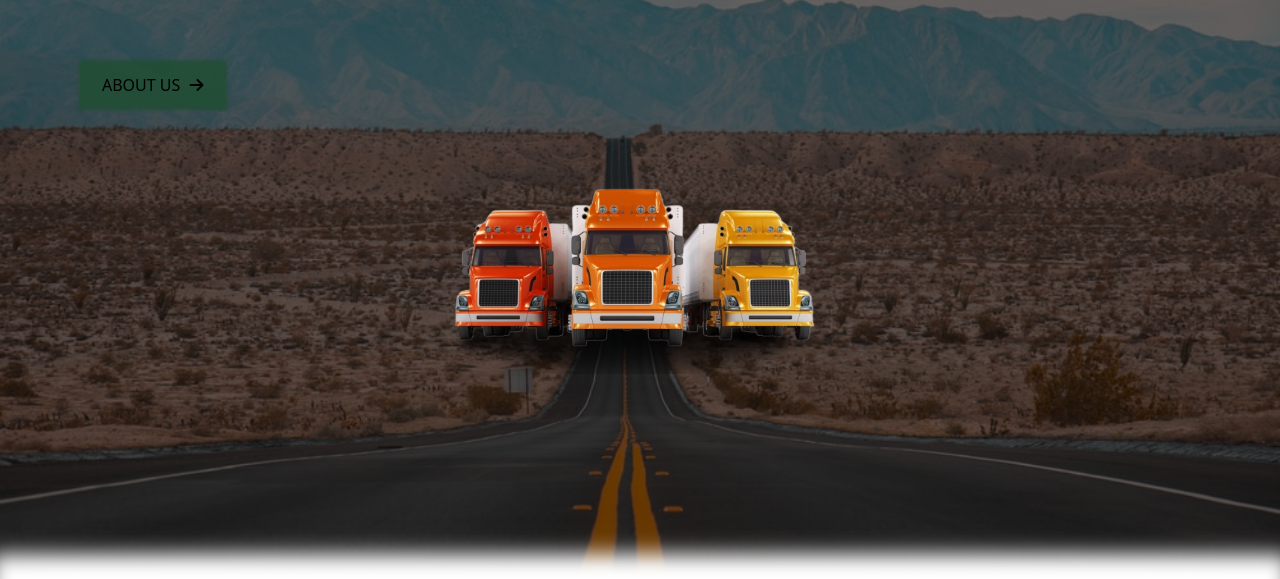
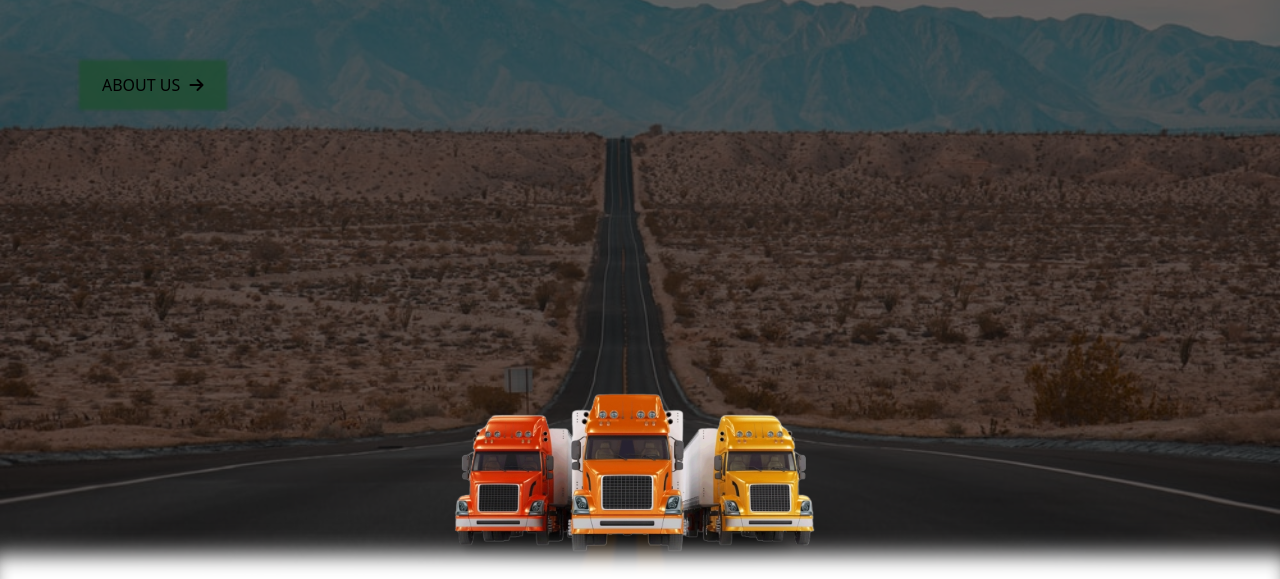
Before and after one commit to sarkorbekabdullaev/ASL-Trans-Logistics, a plain HTML site: page index.html in a window 1280 px wide. Shown: the part 221-800 px from the top of the page. Drawn offline with nearby package versions, Linux system fonts and the light colour scheme.

Commit message:
changed 2

```diff
--- a/css/style.css
+++ b/css/style.css
@@ -9,11 +9,6 @@
 .header {
     position: relative;
     height: 100vh;
-    /* background: url(https://www.volvogroup.com/content/dam/volvo/volvo-group/markets/global/en-en/news/2019/oct/1860x1050-pressrelease-bendix-wingman-fusion-vg-na-2019.jpg) no-repeat center center / cover; */
-    /* background: url(../img/bg.jpg) no-repeat center center/ cover; */
-    /* background: url(https://image.shutterstock.com/image-photo/american-style-truck-on-freeway-260nw-528660739.jpg) no-repeat center center / cover;
-     */
-    /* background: url(../ATL-logo/dark.jpg) no-repeat center center / cover; */
     transition: 0.4s;
 }
 
@@ -91,20 +86,22 @@
     height: 40px;
 }
 
+
+/* --------------SECTION------------- */
+
 .header__trucks-img {
     position: absolute;
     transform: scale(0.75);
-    top: 350px;
+    top: -245px;
     left: 30%;
+    z-index: -1;
 }
-
-
-/* --------------SECTION------------- */
 
 .section__about {
     box-shadow: 0px -15px 20px 10px white;
     text-align: center;
     padding: 70px 210px;
+    position: relative;
 }
 
 .section__about-h3 {
--- a/index.html
+++ b/index.html
@@ -44,10 +44,11 @@
           <a href="#">About Us <i class="fa-solid fa-arrow-right"></i></a>
         </button>
         </div>
-        <div class="header__trucks"><img class="header__trucks-img" src="img/trucks1.png" alt="trucks"></div>
+
     </header>
 
     <section class="section__about">
+        <div class="header__trucks"><img class="header__trucks-img" src="img/trucks1.png" alt="trucks"></div>
         <div class="container">
             <h3 class="section__about-h3">About The Company</h3>
             <div class="section__about__text row d-flex justify-content-center justify-content-between">
```
